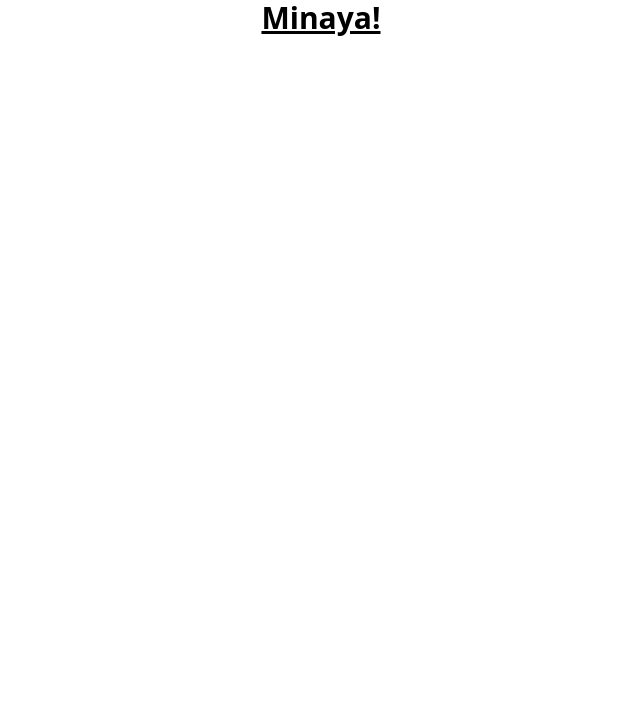
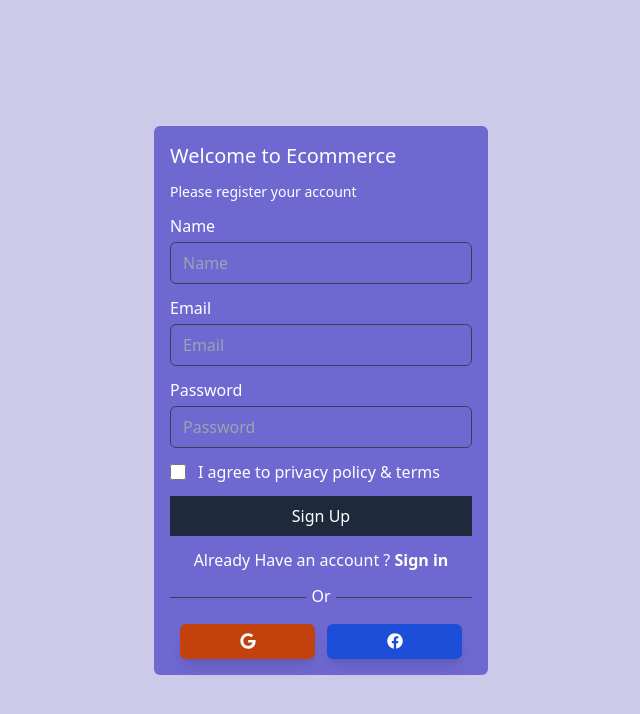
Before and after one commit to MinayeAliyeva/multi-vendor-commerce, a React (Create React App) app in the folder dashboard/: page /register in a window 1280 px wide. Shown: the top 714 px of the page, without its empty margins (319-959 px from the left). Built offline with nearby package versions, Linux system fonts and the light colour scheme.

Commit message:
feat:register page compleated

```diff
--- a/dashboard/package.json
+++ b/dashboard/package.json
@@ -20,8 +20,9 @@
     "react-apexcharts": "^1.8.0",
     "react-dom": "^19.2.0",
     "react-hot-toast": "^2.6.0",
-    "react-icons": "^5.5.0",
+    "react-icons": "^5.4.0",
     "react-redux": "^9.2.0",
+    "react-router-dom": "^6.20.1",
     "react-scripts": "5.0.1",
     "react-spinners": "^0.17.0",
     "react-window": "^2.2.2",
--- a/dashboard/src/App.tsx
+++ b/dashboard/src/App.tsx
@@ -1,11 +1,12 @@
+import { useState } from "react";
 import "./App.css";
+import Router from "./router/Router";
+import publiicRoutes from "./router/routes/publicRoutes";
 
 function App() {
-  return (
-    <div className="App">
-      <h1 className="text-3xl font-bold underline">Minaya!</h1>
-    </div>
-  );
+  const [allRoutes, setAllRoutes] = useState([...publiicRoutes]);
+  console.log(allRoutes)
+  return <Router allRoutes={allRoutes}/>
 }
 
 export default App;
--- a/dashboard/src/index.tsx
+++ b/dashboard/src/index.tsx
@@ -1,16 +1,18 @@
-import React from 'react';
-import ReactDOM from 'react-dom/client';
-import './index.css';
-import App from './App';
-import reportWebVitals from './reportWebVitals';
-
+import ReactDOM from "react-dom/client";
+import { lazy,Suspense } from "react";
+import './index.css'
+import reportWebVitals from "./reportWebVitals";
+import { BrowserRouter } from "react-router-dom";
 const root = ReactDOM.createRoot(
-  document.getElementById('root') as HTMLElement
+  document.getElementById("root") as HTMLElement
 );
+const App=lazy(()=>import('./App'))
 root.render(
-  <React.StrictMode>
-    <App />
-  </React.StrictMode>
+    <BrowserRouter>
+    <Suspense>
+      <App />
+    </Suspense>
+    </BrowserRouter>
 );
 
 // If you want to start measuring performance in your app, pass a function
--- a/dashboard/src/router/Router.ts
+++ /dev/null
@@ -1 +0,0 @@
-export {}
--- /dev/null
+++ b/dashboard/src/router/Router.tsx
@@ -0,0 +1,7 @@
+import { useRoutes } from "react-router-dom";
+const Router = ({ allRoutes }:any) => {
+  const routes = useRoutes([...allRoutes]);
+  return routes;
+};
+
+export default Router;
--- a/dashboard/src/router/routes/publicRoutes.ts
+++ /dev/null
@@ -1 +0,0 @@
-export {}
--- /dev/null
+++ b/dashboard/src/router/routes/publicRoutes.tsx
@@ -0,0 +1,15 @@
+import { lazy } from "react";
+
+const Login=lazy(()=>import("../../views/auth/Login"))
+const Register=lazy(()=>import("../../views/auth/Register"))
+const publiicRoutes = [
+  {
+    path: "/login",
+    element: <Login />,
+  },
+  {
+    path: "/register",
+    element: <Register />,
+  },
+];
+export default publiicRoutes;
--- a/dashboard/src/views/auth/Login.tsx
+++ b/dashboard/src/views/auth/Login.tsx
@@ -1,9 +1,79 @@
-import React from 'react'
-
+import { Link } from "react-router-dom";
+import { FaGoogle } from "react-icons/fa";
+import { FaFacebook } from "react-icons/fa";
 const Login = () => {
   return (
-    <div>Login</div>
-  )
-}
+    <div className="min-w-screen min-h-screen bg-[#cdcae9] flex justify-center items-center">
+      <div className="w-[350px] text-[#ffffff] p-2">
+        <div className="bg-[#6f68d1] p-4 rounded-md">
+          <h2 className="text-xl mb-3 font-b">Welcome to Ecommerce</h2>
+          <p className="text-sm mb-3 font-medium">
+            Please Sign In your account
+          </p>
+          <form>
 
-export default Login
+            <div className="flex flex-col w-full gap-1 mb-3">
+              <label htmlFor="email">Email</label>
+              <input
+                type="text"
+                name="name"
+                placeholder="Email"
+                id="email"
+                required
+                className="px-3 py-2 outline-none border border-solid border-slate-700 bg-transparent rounded-md "
+              />
+            </div>
+            <div className="flex flex-col w-full gap-1 mb-3">
+              <label htmlFor="password">Password</label>
+              <input
+                type="password"
+                name="name"
+                placeholder="Password"
+                id="password"
+                required
+                className="px-3 py-2 outline-none border border-solid border-slate-700 bg-transparent rounded-md "
+              />
+            </div>
+
+            <button className="bg-slate-800 w-full hover:shadow-blue-300/50 hover:shadow-lg text-white rounded-mb px-7 py-2 mb-3 ">
+              Sign In
+            </button>
+            <div className="flex items-center mb-3 gap-3 justify-center">
+              <p>
+                Don't Have an account ?{" "}
+                <Link to="/register" className="font-bold">
+                  Sign Up
+                </Link>
+              </p>
+            </div>
+            <div className="w-full flex justify-center items-center mb-3">
+              <div className="w-[45%] bg-slate-700 h-[1px]"></div>
+              <div className="w-[10%] flex justify-center items-center">
+                <span className="pb-1">Or</span>
+              </div>
+              <div className="w-[45%] bg-slate-700 h-[1px]"></div>
+            </div>
+            <div className="flex justify-center items-center gap-3 ">
+              <div className="w-[135px] h-[35px] flex rounded-md bg-orange-700 shadow-lg hover:shadow-orange-700/50 justify-center cursor-pointer items-center overflow-hidden">
+                <span>
+                  <span className="text-white">
+                    <FaGoogle />
+                  </span>
+                </span>
+              </div>
+              <div className="w-[135px] h-[35px] flex rounded-md bg-blue-700 shadow-lg hover:shadow-blue-700/50 justify-center cursor-pointer items-center overflow-hidden">
+                <span>
+                  <span className="text-white">
+                    <FaFacebook />
+                  </span>
+                </span>
+              </div>
+            </div>
+          </form>
+        </div>
+      </div>
+    </div>
+  );
+};
+
+export default Login;
--- a/dashboard/src/views/auth/Register.tsx
+++ b/dashboard/src/views/auth/Register.tsx
@@ -1,9 +1,99 @@
-import React from 'react'
-
+import { Link } from "react-router-dom";
+import { FaGoogle } from "react-icons/fa";
+import { FaFacebook } from "react-icons/fa";
 const Register = () => {
   return (
-    <div>Register</div>
-  )
-}
+    <div className="min-w-screen min-h-screen bg-[#cdcae9] flex justify-center items-center">
+      <div className="w-[350px] text-[#ffffff] p-2">
+        <div className="bg-[#6f68d1] p-4 rounded-md">
+          <h2 className="text-xl mb-3 font-b">Welcome to Ecommerce</h2>
+          <p className="text-sm mb-3 font-medium">
+            Please register your account
+          </p>
+          <form>
+            <div className="flex flex-col w-full gap-1 mb-3">
+              <label htmlFor="name">Name</label>
+              <input
+                type="text"
+                name="name"
+                placeholder="Name"
+                id="name"
+                required
+                className="px-3 py-2 outline-none border border-solid border-slate-700 bg-transparent rounded-md "
+              />
+            </div>
+            <div className="flex flex-col w-full gap-1 mb-3">
+              <label htmlFor="email">Email</label>
+              <input
+                type="text"
+                name="name"
+                placeholder="Email"
+                id="email"
+                required
+                className="px-3 py-2 outline-none border border-solid border-slate-700 bg-transparent rounded-md "
+              />
+            </div>
+            <div className="flex flex-col w-full gap-1 mb-3">
+              <label htmlFor="password">Password</label>
+              <input
+                type="password"
+                name="name"
+                placeholder="Password"
+                id="password"
+                required
+                className="px-3 py-2 outline-none border border-solid border-slate-700 bg-transparent rounded-md "
+              />
+            </div>
+            <div className="flex items-center w-full gap-3 mb-3">
+              <input
+                className="w-4 h-4 text-blue-600 overflow-hidden bg-gray-200 rounded border-gray-300 focus:ring-blue-500"
+                type="checkbox"
+                name="checkbox"
+                id="checkbox"
+              />
+              <label htmlFor="checkbox">
+                I agree to privacy policy & terms
+              </label>
+            </div>
+            <button className="bg-slate-800 w-full hover:shadow-blue-300/50 hover:shadow-lg text-white rounded-mb px-7 py-2 mb-3 ">
+              Sign Up
+            </button>
+            <div className="flex items-center mb-3 gap-3 justify-center">
+              <p>
+                Already Have an account ?{" "}
+                <Link to="/login" className="font-bold">
+                  Sign in
+                </Link>
+              </p>
+            </div>
+            <div className="w-full flex justify-center items-center mb-3">
+              <div className="w-[45%] bg-slate-700 h-[1px]"></div>
+              <div className="w-[10%] flex justify-center items-center">
+                <span className="pb-1">Or</span>
+              </div>
+              <div className="w-[45%] bg-slate-700 h-[1px]"></div>
+            </div>
+            <div className="flex justify-center items-center gap-3 ">
+              <div className="w-[135px] h-[35px] flex rounded-md bg-orange-700 shadow-lg hover:shadow-orange-700/50 justify-center cursor-pointer items-center overflow-hidden">
+                <span>
+                  <span className="text-white">
+                    <FaGoogle />
+                  </span>
+                </span>
+              </div>
+              <div className="w-[135px] h-[35px] flex rounded-md bg-blue-700 shadow-lg hover:shadow-blue-700/50 justify-center cursor-pointer items-center overflow-hidden">
+                <span>
+                  <span className="text-white">
+                    <FaFacebook />
+                  </span>
+                </span>
+              </div>
+            </div>
+          </form>
+        </div>
+      </div>
+    </div>
+  );
+};
 
-export default Register
+export default Register;
```
Also changed, not shown: dashboard/tsconfig.json (+8 -14 lines), 2 other files (tests, documents, lock files or other folders).
